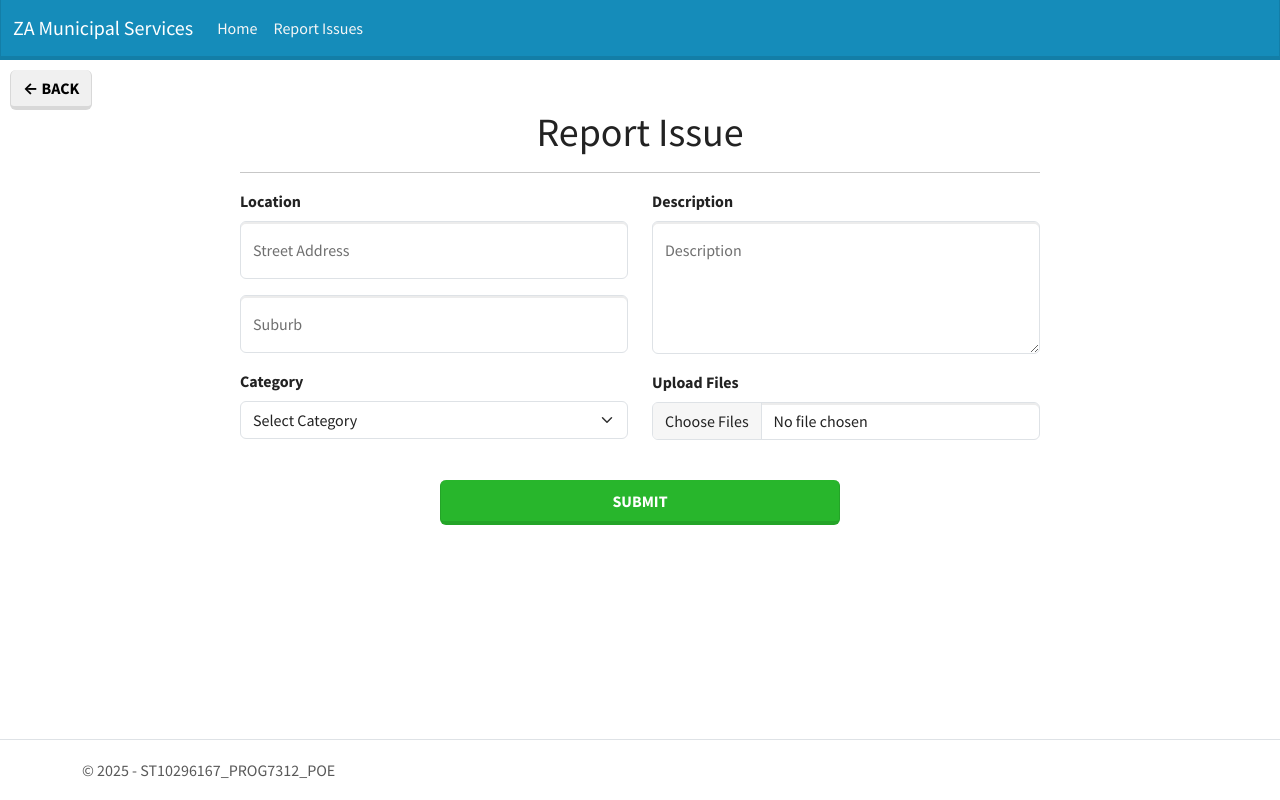
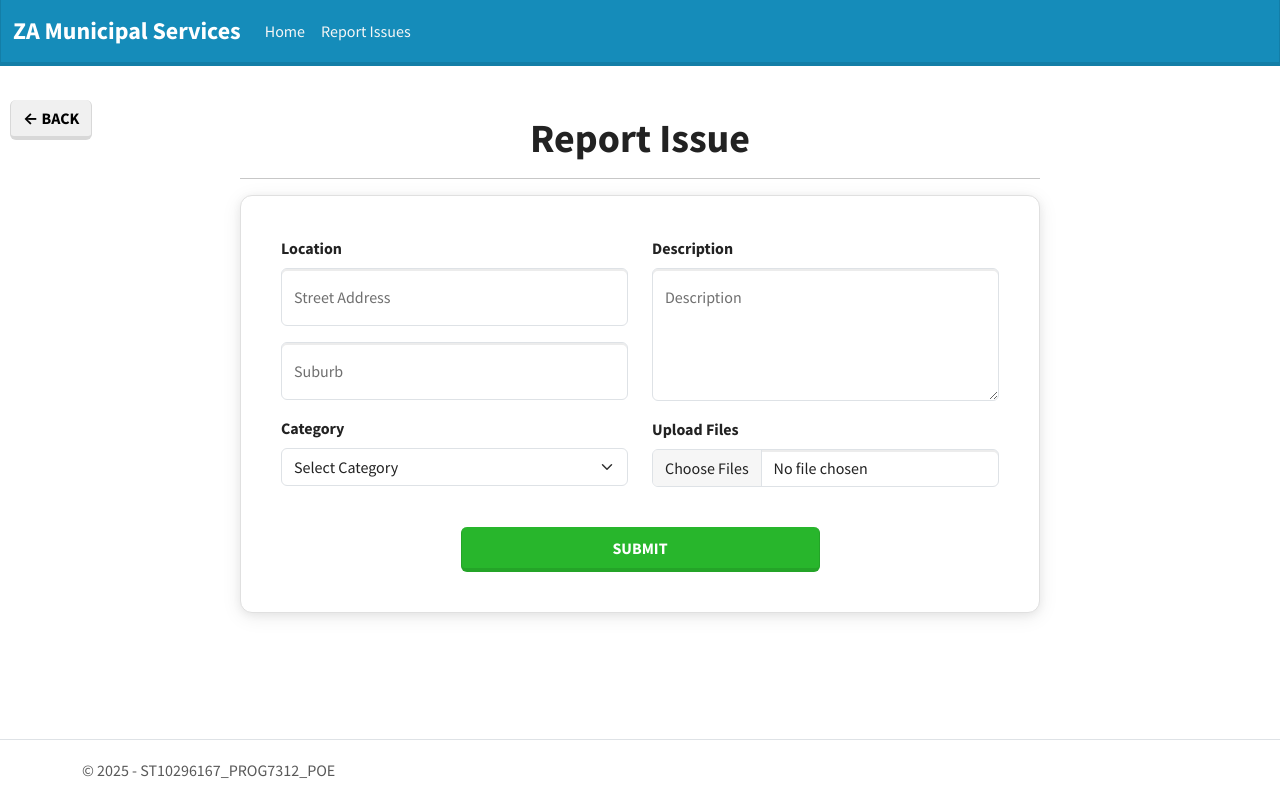
Before and after one commit to VCCT-PROG7312-2025-G1/ST10296167_PROG7312_POE, an ASP.NET Core app: page /Report/Report in a window 1280 px wide. Run offline with ASP.NET Core 8, Linux system fonts and the light colour scheme; style sheets or scripts are compiled from the project's sources.

Commit message:
Improved UI

```diff
--- a/Views/Home/Index.cshtml
+++ b/Views/Home/Index.cshtml
@@ -5,6 +5,7 @@
 <body>
     <div class="text-center mt-5">
         <h1>Menu</h1>
+        <h4>Together, we can keep our municipality running smoothly </h4>
         <hr />
 
         <div class="mt-4 d-flex flex-wrap justify-content-center gap-4">
--- a/Views/Report/Report.cshtml
+++ b/Views/Report/Report.cshtml
@@ -4,6 +4,21 @@
     <style>
         .invalid-feedback[data-valmsg-for="Files"] {
             display: block !important;
+        }
+
+        h2 {
+            font-size: 2.5rem;
+            font-weight: bold;
+        }
+
+        .form-container {
+            background: #ffffff;
+            border: 1px solid #e0e0e0;
+            border-radius: 12px;
+            box-shadow: 0 4px 20px rgba(0, 0, 0, 0.08), 0 2px 8px rgba(0, 0, 0, 0.06);
+            padding: 2.5rem;
+            margin-bottom: 2rem;
+            transition: box-shadow 0.3s ease;
         }
 
         .star-rating {
@@ -61,15 +76,17 @@
     <!-- Back Button -->
     <a asp-action="ReportMenu" asp-controller="Report"
        class="btn btn-secondary position-absolute"
-       style="top: 70px; left: 10px; z-index: 1000;">
+       style="top: 100px; left: 10px; z-index: 1000;">
         &larr; Back
     </a>
 
     <div class="text-center mt-5">
-        <h1>Report Issue</h1>
+        <h2>Report Issue</h2>
 
         <div class="mx-auto" style="max-width: 800px;">
             <hr />
+
+            <div class="form-container">
                 <form asp-action="SubmitIssueReport" method="post" enctype="multipart/form-data">
                     <div asp-validation-summary="ModelOnly" class="text-danger mb-3"></div>
 
@@ -101,10 +118,14 @@
                             <select asp-for="Category"
                                     class="form-select @(ViewData.ModelState["Category"]?.Errors.Count > 0 ? "is-invalid" : "")">
                                 <option hidden disabled selected value="">Select Category</option>
-                            <option value="Water Leak">Water Leak</option>
+                                <option value="Water">Water</option>
                                 <option value="Electricity">Electricity</option>
                                 <option value="Road Damage">Road Damage</option>
                                 <option value="Waste Management">Waste Management</option>
+                                <option value="Utilities">Utilities</option>
+                                <option value="Environment">Environment</option>
+                                <option value="Public Transport">Public Transport</option>
+                                <option value="Public Safety">Public Safety</option>
                                 <option value="Other">Other</option>
                             </select>
                             <span asp-validation-for="Category" class="invalid-feedback"></span>
@@ -144,6 +165,7 @@
                 </form>
             </div>
         </div>
+    </div>
 
     <!-- Rating Modal with Server-Side Form -->
     <div class="modal fade" id="ratingModal" tabindex="-1" aria-labelledby="ratingModalLabel" aria-hidden="true">
@@ -152,8 +174,8 @@
                 <form asp-action="SubmitRating" asp-controller="Report" method="post">
                     @Html.AntiForgeryToken()
                     <div class="modal-header border-0 pb-0">
-                        <h5 class="modal-title mx-auto" id="ratingModalLabel">
-                            <i class="fas fa-thumbs-up text-success me-2"></i>Rate Our Service
+                        <h5 class="modal-title mx-auto" id="ratingModalLabel" style="font-weight: bold">
+                            Rate Our Service
                         </h5>
                     </div>
                     <div class="modal-body text-center px-4">
--- a/Views/Shared/_Layout.cshtml
+++ b/Views/Shared/_Layout.cshtml
@@ -3,17 +3,18 @@
 <head>
     <meta charset="utf-8" />
     <meta name="viewport" content="width=device-width, initial-scale=1.0" />
-    <title>@ViewData["Title"] - ST10296167_PROG7312_POE</title>
+    <title>ZA Municipal Services</title>
     @* Utilized the Lumen theme bootstrap file from Bootswatch for consistent UI styling (https://bootswatch.com/lumen/) *@
     <link rel="stylesheet" href="~/css/bootstrap.min.css" />
     <link rel="stylesheet" href="~/css/site.css" asp-append-version="true" />
     <link rel="stylesheet" href="~/ST10296167_PROG7312_POE.styles.css" asp-append-version="true" />
+    <link rel="icon" type="image/png" href="~/images/icon.png" />
 </head>
 <body>
     <header>
         <nav class="navbar navbar-expand-lg bg-primary" data-bs-theme="dark">
             <div class="container-fluid">
-                <a class="navbar-brand" asp-area="" asp-controller="Home" asp-action="Index">ZA Municipal Services</a>
+                <a class="navbar-brand fs-4 fw-bold" asp-area="" asp-controller="Home" asp-action="Index">ZA Municipal Services</a>
                 <button class="navbar-toggler" type="button" data-bs-toggle="collapse" data-bs-target=".navbar-collapse" aria-controls="navbarSupportedContent"
                         aria-expanded="false" aria-label="Toggle navigation">
                     <span class="navbar-toggler-icon"></span>
--- a/wwwroot/css/site.css
+++ b/wwwroot/css/site.css
@@ -20,3 +20,25 @@ html {
 body {
   margin-bottom: 60px;
 }
+
+.navbar .nav-link {
+    transition: color 0.3s ease;
+}
+
+    .navbar .nav-link:hover {
+        color: black !important;
+    }
+
+.navbar .nav-item span.nav-link:hover {
+    color: inherit !important;
+}
+
+.navbar .nav-item button.nav-link:hover {
+    color: inherit !important;
+}
+
+h1 {
+    font-size: 3.5rem;
+    font-weight: bolder;
+    margin-top: 0px;
+}
```
Also changed, not shown: Views/Report/ReportList.cshtml (+9 -4 lines), Views/Report/ReportMenu.cshtml (+4 -3 lines), wwwroot/images/icon.png (added). Lines whose indentation alone changed are shown as unchanged.
